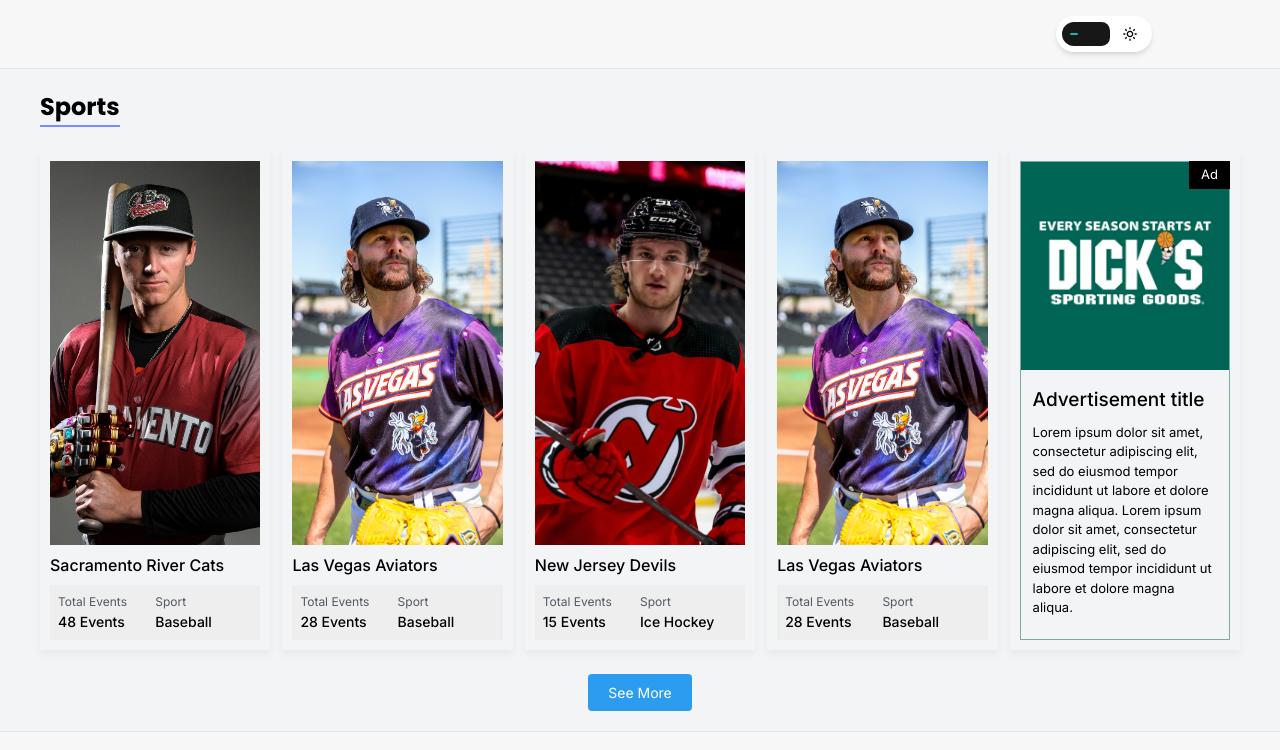
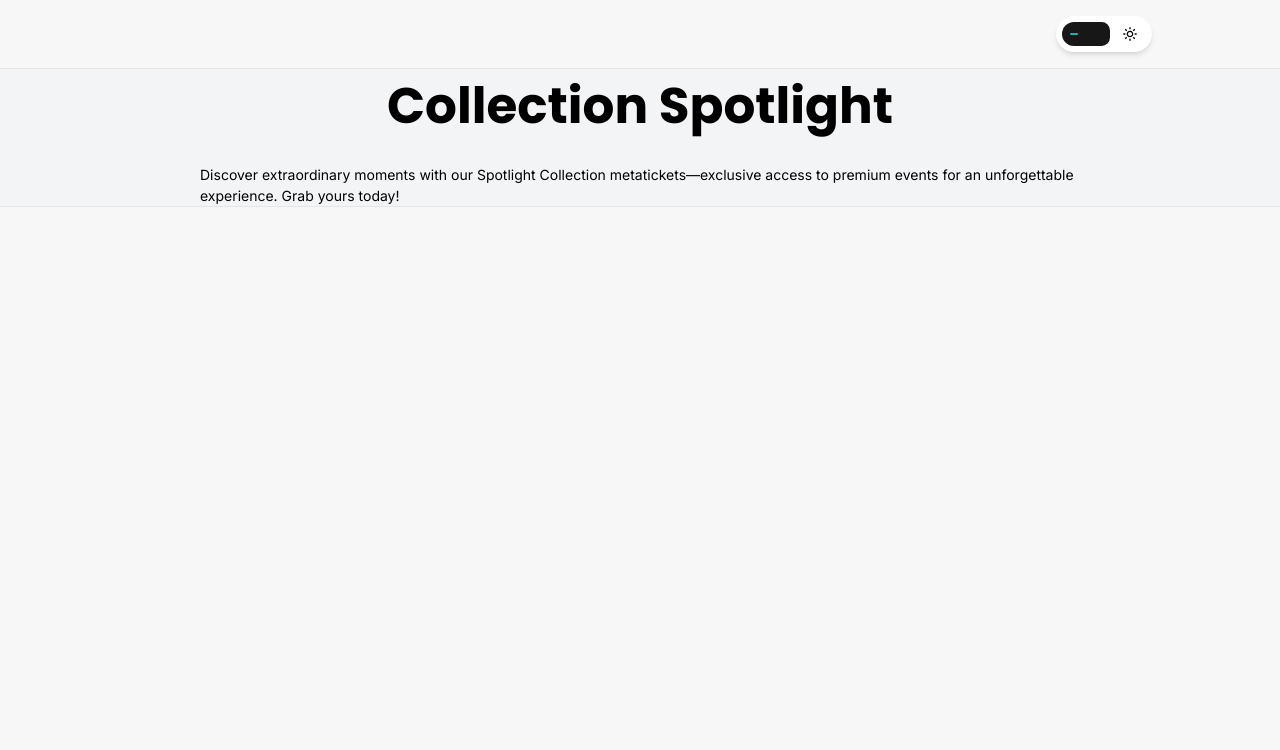
Before and after one commit to Xlongclaw/hexleap-assignment, a Next.js app: page / in a window 1280 px wide. Shown: the top 750 px of the page. Built offline with nearby package versions, Linux system fonts and the light colour scheme.

Commit message:
ready for vercel test deploy

```diff
--- a/src/app/page.tsx
+++ b/src/app/page.tsx
@@ -3,7 +3,7 @@ import ComponentShowcase from "@/containers/component-showcase";
 import { ThemeContext } from "@/themes/ThemeProvider";
 import React from "react";
 
-export default function page() {
+export default function Page() {
   const theme = React.useContext(ThemeContext);
   return (
     <main className={theme?.value}>
--- /dev/null
+++ b/src/containers/collection-spotlight/collection-container/index.tsx
@@ -0,0 +1,9 @@
+import React from 'react'
+
+export default function CollectionContainer() {
+  return (
+    <div>
+
+    </div>
+  )
+}
--- /dev/null
+++ b/src/containers/collection-spotlight/constant.ts
@@ -0,0 +1,2 @@
+export const HEADING = "Collection Spotlight"
+export const SUBHEADING = "Discover extraordinary moments with our Spotlight Collection metatickets—exclusive access to premium events for an unforgettable experience. Grab yours today!"
--- /dev/null
+++ b/src/containers/collection-spotlight/heading/index.tsx
@@ -0,0 +1,24 @@
+import React from "react";
+import { Poppins } from "next/font/google";
+import { motion } from "framer-motion";
+
+interface PropsType {
+  title: string;
+  subtitle:string;
+}
+
+const poppins = Poppins({ weight: "700", subsets: ["latin"] });
+
+export default function Heading({ title,subtitle }: PropsType) {
+  return (
+    <motion.div
+     className="flex flex-col justify-center items-center">
+      <h3
+        className={`${poppins.className} text-[50px] font-bold text-black dark:text-white`}
+      >
+        {title}
+      </h3>
+      <h4 className="text-[14px] max-w-[55rem] mt-5">{subtitle}</h4>
+    </motion.div>
+  );
+}
--- a/src/containers/collection-spotlight/index.tsx
+++ b/src/containers/collection-spotlight/index.tsx
@@ -1,9 +1,11 @@
 import React from 'react'
+import Heading from './heading'
+import { HEADING, SUBHEADING } from './constant'
 
 export default function CollectionSpotlight() {
   return (
     <div>
-
+      <Heading title={HEADING} subtitle={SUBHEADING} />
     </div>
   )
 }
--- /dev/null
+++ b/src/containers/collection-spotlight/ticket-wrapper/index.tsx
@@ -0,0 +1,9 @@
+import React from 'react'
+
+export default function TicketWrapper() {
+  return (
+    <div>
+
+    </div>
+  )
+}
--- a/src/containers/component-showcase/index.tsx
+++ b/src/containers/component-showcase/index.tsx
@@ -1,13 +1,15 @@
 import React from 'react'
 import NavigationBar from '@/containers/navigation-bar'
 import SportsContainer from '@/containers/sports-container'
+import CollectionSpotlight from '../collection-spotlight'
 
 export default function ComponentShowcase() {
   return (
     <div className='w-full h-screen bg-[#F7F7F8] dark:bg-[#292B32]'>
       <NavigationBar/>
       <div className='bg-gray-100 dark:bg-[#292B32] border-y border-neutral-200 dark:border-neutral-800 flex justify-center'>
-        <SportsContainer/>
+        {/* <SportsContainer/> */}
+        <CollectionSpotlight/>
       </div>
     </div>
   )
--- a/src/containers/sports-container/index.tsx
+++ b/src/containers/sports-container/index.tsx
@@ -71,7 +71,7 @@ export default function SportsContainer(): JSX.Element {
         )}
         {/* Render AdvertisementWrapper component if advertisement data is available */}
         {advertisement && (
-          <AdvertisementWrapper advertisement={advertisement} />
+          <AdvertisementWrapper key={advertisement.title} advertisement={advertisement} />
         )}
         {showMore &&
           sports.map(
```
